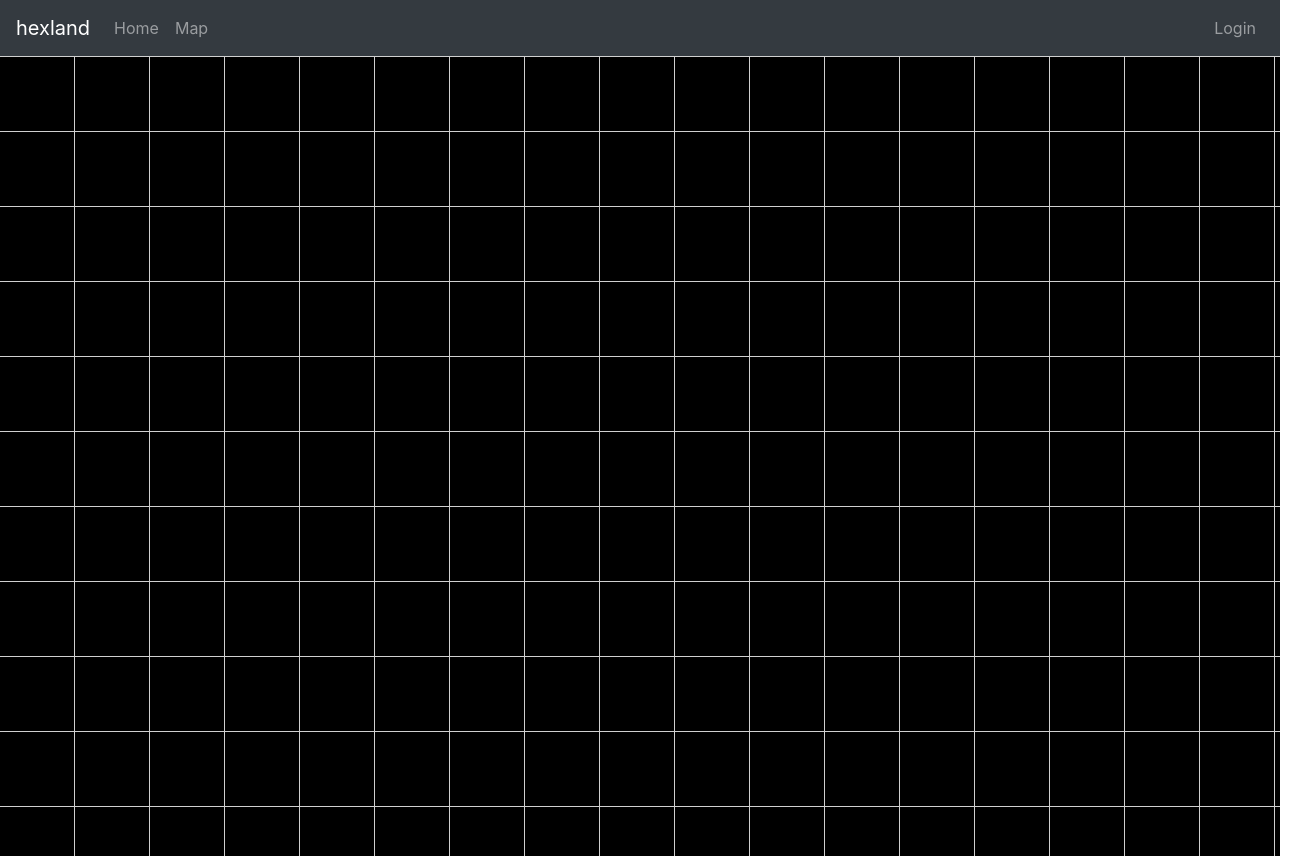
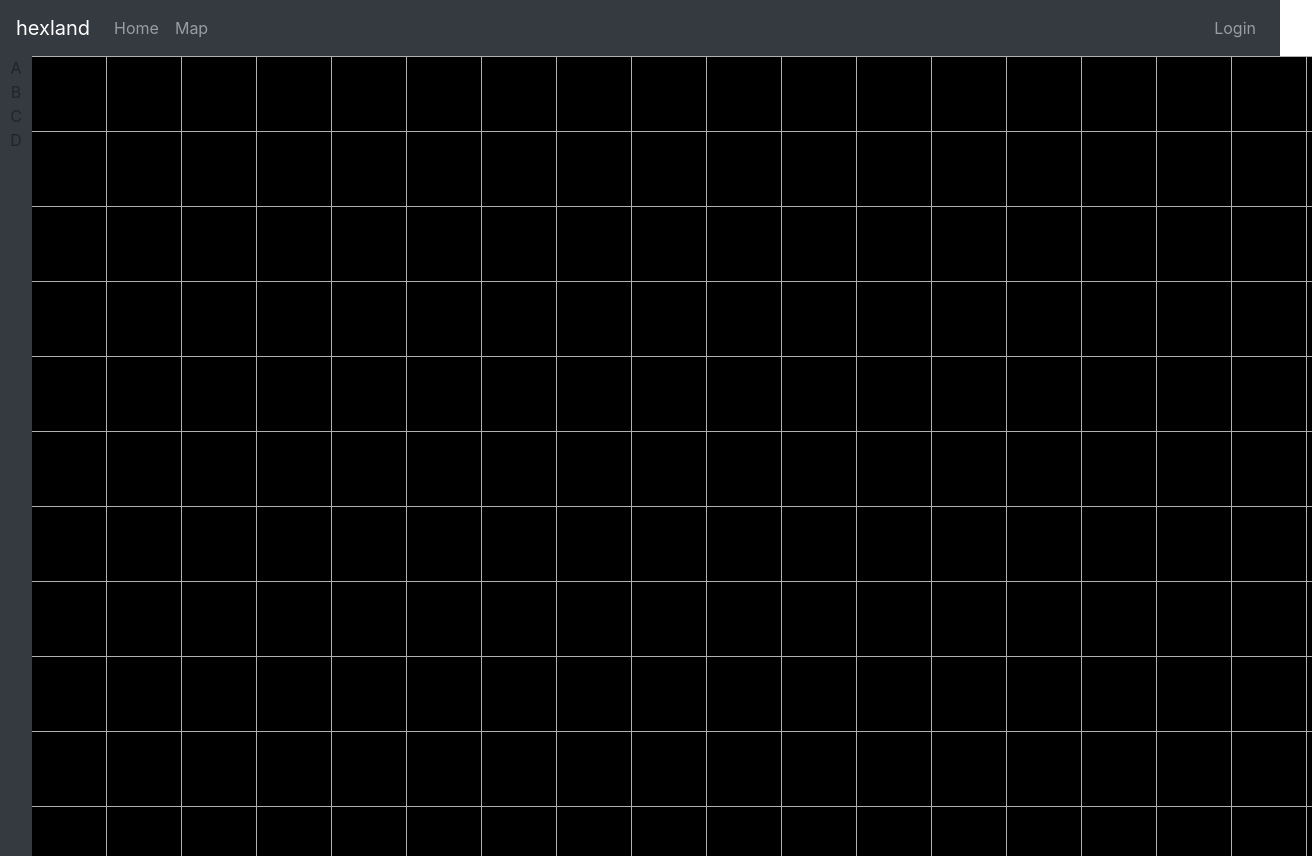
Before and after one commit to KaiEkkrin/hexland, a React (Create React App) app in the folder hexland-web/: page /map in a window 1280 px wide. Shown: the whole page, 1312 px wide, since content can reach past the window. Built offline with nearby package versions, Linux system fonts and the light colour scheme.

Commit message:
Left-hand side bar on map

```diff
--- /dev/null
+++ b/hexland-web/src/Map.css
@@ -0,0 +1,12 @@
+.Map-controls {
+  min-width: 2rem;
+  width: 2rem;
+  height: 100vh;
+  position: fixed;
+  left: 0;
+}
+
+.Map-content {
+  width: calc(100% - 2rem);
+  margin-left: 2rem;
+}
--- a/hexland-web/src/Map.tsx
+++ b/hexland-web/src/Map.tsx
@@ -1,19 +1,20 @@
 import React, { RefObject } from 'react';
 import './App.css';
+import './Map.css';
 import Navigation from './Navigation';
-
-import Button from 'react-bootstrap/Button';
-import ButtonGroup from 'react-bootstrap/ButtonGroup';
 
 import * as THREE from 'three';
 
 function Controls() {
   return (
-    <ButtonGroup className="btn-group-vertical" aria-label="Controls">
-      <Button>1</Button>
-      <Button>2</Button>
-      <Button>3</Button>
-    </ButtonGroup>
+    <div className="Map-controls bg-dark">
+      <ul className="nav flex-column">
+        <li className="nav-item">A</li>
+        <li className="nav-item">B</li>
+        <li className="nav-item">C</li>
+        <li className="nav-item">D</li>
+      </ul>
+    </div>
   );
 }
 
@@ -48,7 +49,7 @@ class Drawing extends React.Component {
     mount.appendChild(renderer.domElement);
 
     // Drawing a square grid looks like this:
-    var gridMaterial = new THREE.LineBasicMaterial({ color: 0xd0d0d0 });
+    var gridMaterial = new THREE.LineBasicMaterial({ color: 0xb0b0b0 });
 
     // Vertical lines:
     var vPoints = [];
@@ -91,7 +92,10 @@ function Map() {
   return (
     <div>
       <Navigation />
-      <Drawing />
+      <Controls />
+      <div className="Map-content">
+        <Drawing />
+      </div>
     </div>
   );
 }
--- a/hexland-web/src/Navigation.tsx
+++ b/hexland-web/src/Navigation.tsx
@@ -5,7 +5,7 @@ import Navbar from 'react-bootstrap/Navbar';
 
 function Navigation() {
   return (
-    <Navbar bg="dark" variant="dark">
+    <Navbar bg="dark" variant="dark" sticky="top">
       <Navbar.Brand href="/">hexland</Navbar.Brand>
       <Navbar.Collapse>
         <Nav className="mr-auto">
```
